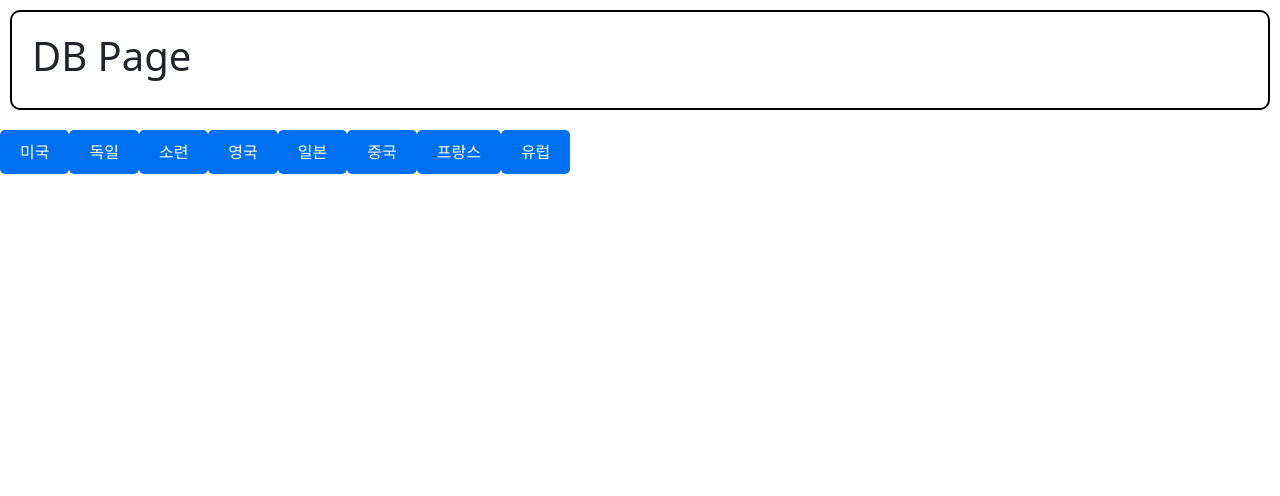
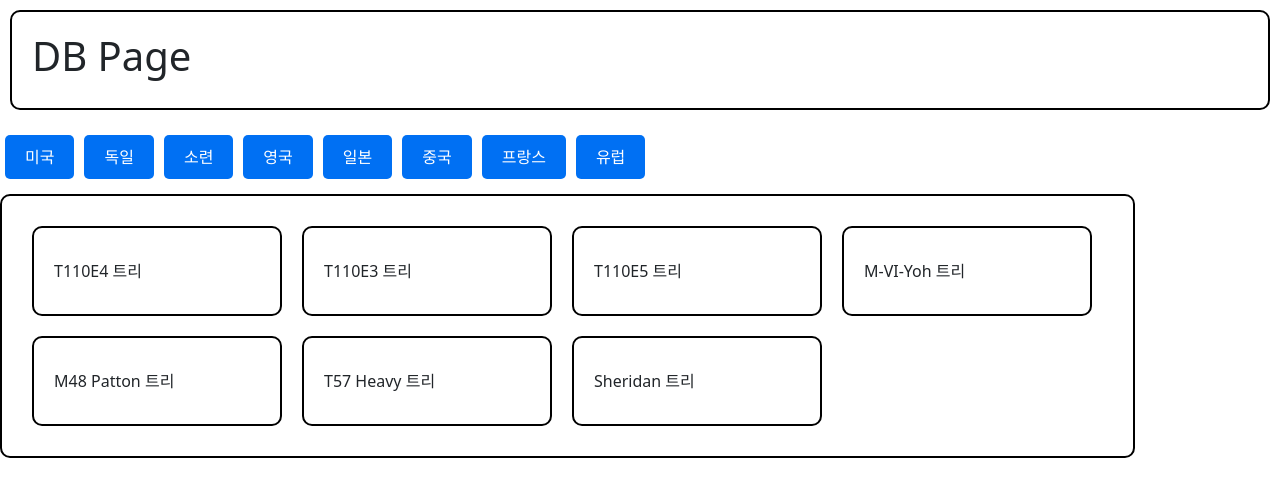
Before and after one commit to sandfairy1219/blitzhub, a Next.js app: page /db in a window 1280 px wide. Shown: the top 496 px of the page. Built offline with nearby package versions, Linux system fonts and the light colour scheme.

Commit message:
Add files via upload

```diff
--- a/src/app/db/page.js
+++ b/src/app/db/page.js
@@ -22,7 +22,34 @@ export default function DbPage() {
         <button className={styles.button}>유럽</button>
         <div></div>
 
+        <div className={styles.usatanks}>
 
+          <div className={styles.techtreecontainer}>
+            <div>T110E4 트리</div>
+          </div>
+          <div className={styles.techtreecontainer}>
+            <div>T110E3 트리</div>
+          </div>
+          <div className={styles.techtreecontainer}>
+            <div>T110E5 트리</div>
+          </div>
+          <div className={styles.techtreecontainer}>
+            <div>M-VI-Yoh 트리</div>
+          </div>
+          <div className={styles.techtreecontainer}>
+            <div>M48 Patton 트리</div>
+          </div>
+          <div className={styles.techtreecontainer}>
+            <div>T57 Heavy 트리</div>
+          </div>
+          <div className={styles.techtreecontainer}>
+            <div>Sheridan 트리</div>
+          </div>
+        </div>
+
+        <div className='germantanks'>
+
+          </div>
 
 
 
--- a/src/app/styles/page.module.css
+++ b/src/app/styles/page.module.css
@@ -3,11 +3,17 @@
   flex-direction: column;
   justify-content: center;
   align-items: center;
-  height: 100vh;
+  height: 120vh;
   padding-top: 530px; /* Adjust this value to move the elements up */
   padding-left: 100px;
   padding-right: 100px;
+  font-family: Arial, sans-serif;
+  background-image: url('https://png.pngtree.com/thumb_back/fh260/background/20211027/pngtree-abstract-web-polygonal-banner-image_912811.png'); /* 배경 이미지 설정 */
+  background-size: cover; /* 이미지 크기를 화면에 맞춤 */
+  background-position: center; /* 이미지 위치를 중앙으로 설정 */
+  background-repeat: no-repeat; /* 이미지 반복 방지 */
 }
+
 
 .page h1 {
   margin: 20px;
@@ -198,6 +204,7 @@
   color: white;
   border-radius: 5px;
   transition: background-color 0.3s;
+  margin: 5px;
 }
 
 .button:hover {
@@ -213,3 +220,26 @@
   margin-right: 5px;
   fill: yellow;
 }
+
+.usatanks {
+  border: 2px solid #000; /* Add a border to the container */
+  padding: 20px; /* Add some padding inside the container */
+  border-radius: 10px; /* Optional: Add rounded corners */
+  margin-top: 10px; /* Add margin-top to move the container down */
+  display: flex; /* Ensure the image and input are aligned */
+  align-items: center; /* Vertically center the image and input */
+  width: 1135px;
+  flex-wrap: wrap;
+}
+
+.techtreecontainer{
+  border: 2px solid #000; /* Add a border to the container */
+  padding: 20px; /* Add some padding inside the container */
+  border-radius: 10px; /* Optional: Add rounded corners */
+  margin-top: 30px; /* Add margin-top to move the container down */
+  display: flex; /* Ensure the image and input are aligned */
+  align-items: center; /* Vertically center the image and input */
+  width: 250px;
+  height: 90px;
+  margin: 10px;
+}
```
Also changed, not shown: src/app/background.jpg (added), src/app/page.module.css (line endings or trailing spaces).
